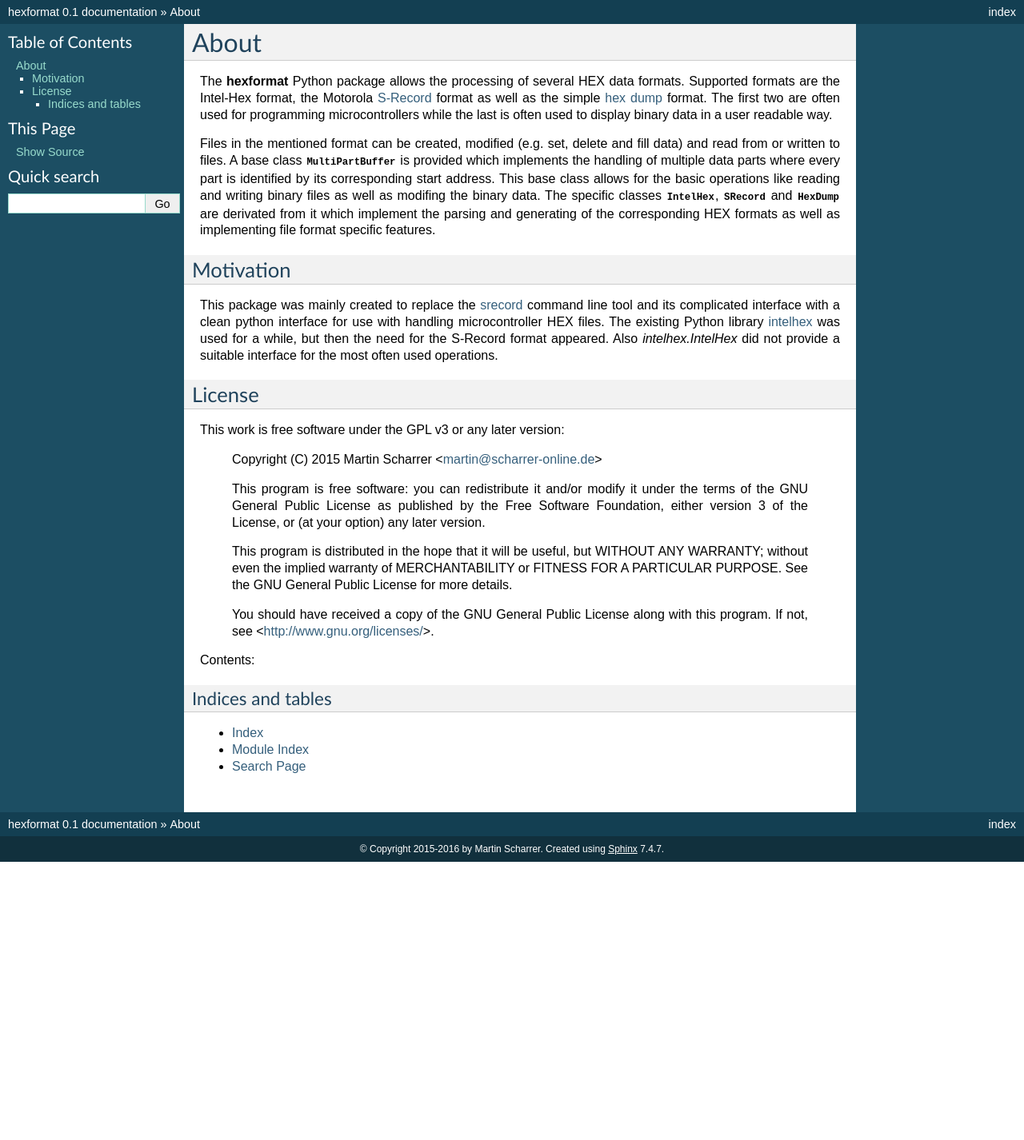
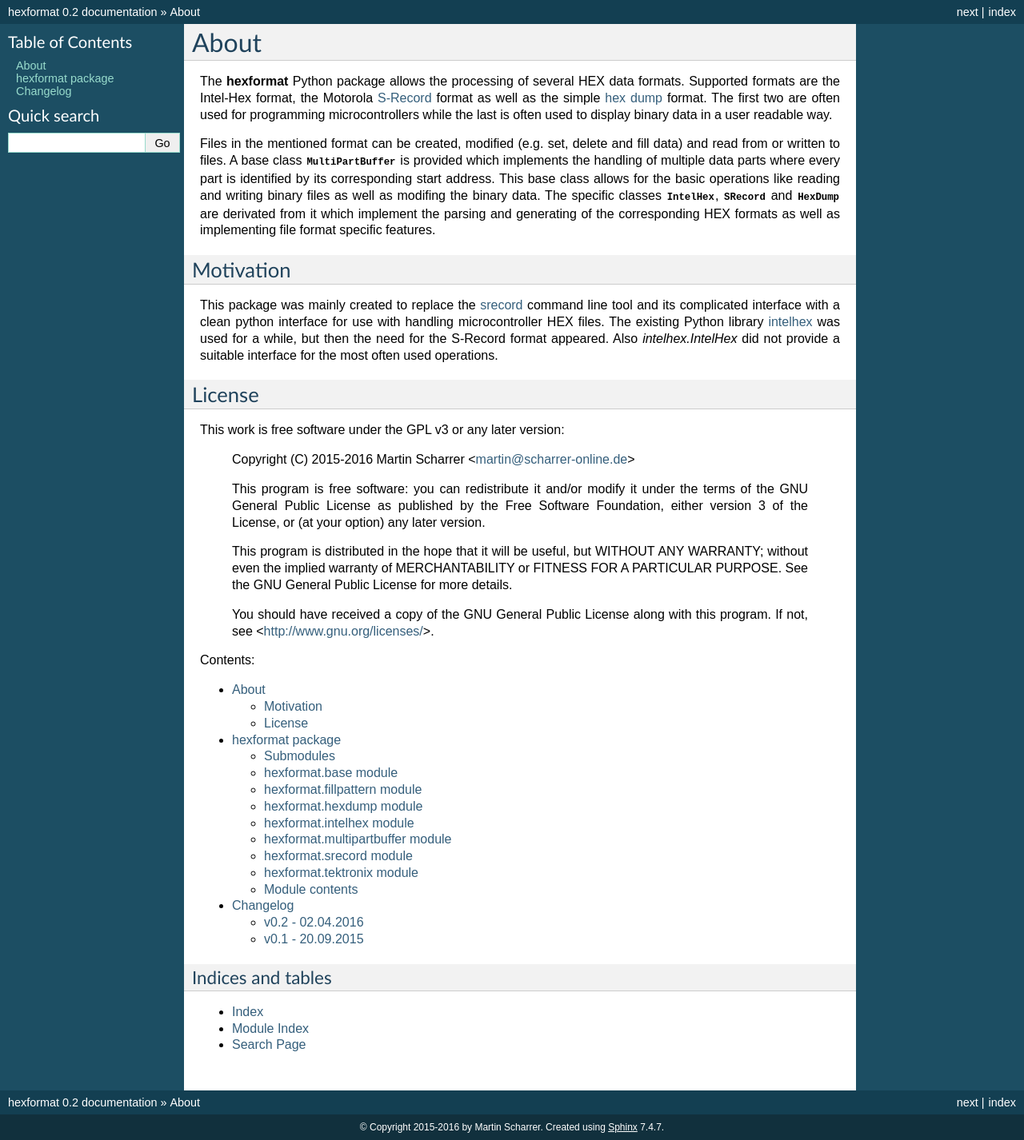
Before and after one commit to MartinScharrer/hexformat, a Sphinx documentation site: the page built from docs/source/index.rst, in a window 1280 px wide. Shown: the whole page at 80% size. Built offline with Sphinx 7.4.7, drawn with Linux system fonts in a browser that asks for light colours; before the commit the page ends 1078 px from its top, so only the background shows below that.

Commit message:
Added changelog file. Updatd doc settings.

```diff
--- a/docs/source/about.rst
+++ b/docs/source/about.rst
@@ -27,7 +27,7 @@
 ~~~~~~~
 This work is free software under the GPL v3 or any later version:
 
-    Copyright (C) 2015  Martin Scharrer <martin@scharrer-online.de>
+    Copyright (C) 2015-2016  Martin Scharrer <martin@scharrer-online.de>
 
     This program is free software: you can redistribute it and/or modify
     it under the terms of the GNU General Public License as published by
--- /dev/null
+++ b/docs/source/changelog.rst
@@ -0,0 +1,20 @@
+=========
+Changelog
+=========
+
+v0.2 - 02.04.2016
+=================
+ * Python 3 support.
+ * SRecord encoding fixes: Last byte was dropped if it would be on a line on its own.
+ * Several other code fixes.
+ * Enhanced unit tests.
+ * Added properties for hexformats.
+ * Renamed module `main` to `base`.
+ * Added most used imports to package init file.
+ * Code cleanup, including argument renaming
+ * Added FillPattern support for negative indicies.
+
+
+v0.1 - 20.09.2015
+=================
+ * First version.
--- a/docs/source/conf.py
+++ b/docs/source/conf.py
@@ -62,9 +62,9 @@
 # built documents.
 #
 # The short X.Y version.
-version = '0.1'
+version = '0.2'
 # The full version, including alpha/beta/rc tags.
-release = '0.1'
+release = '0.2'
 
 # The language for content autogenerated by Sphinx. Refer to documentation
 # for a list of supported languages.
@@ -159,7 +159,10 @@
 # html_use_smartypants = True
 
 # Custom sidebar templates, maps document names to template names.
-# html_sidebars = {}
+html_sidebars = {
+   '**': ['globaltoc.html', 'searchbox.html'],
+   'using/windows': ['windowssidebar.html', 'searchbox.html'],
+}
 
 # Additional templates that should be rendered to pages, maps page names to
 # template names.
--- a/docs/source/index.rst
+++ b/docs/source/index.rst
@@ -5,7 +5,9 @@
 Contents:
 
 .. toctree::
-
+   about
+   hexformat
+   changelog
 
 Indices and tables
 ==================
--- a/setup.py
+++ b/setup.py
@@ -12,14 +12,14 @@
 
 
 setup(
-    name='',
+    name='hexformat',
     description='Library for popular HEX-formats like IntelHex and SRecord',
     long_description=read("README.rst"),
     author='Martin Scharrer',
     author_email='martin@scharrer-online.de',
     license='GPL v3+',
     packages=['hexformat', 'tests'],
-    version='0.1',
+    version='0.2',
     url='https://bitbucket.org/martin_scharrer/hexformat',
     download_url='https://bitbucket.org/martin_scharrer/hexformat/downloads/',
     install_requires=[],
```
